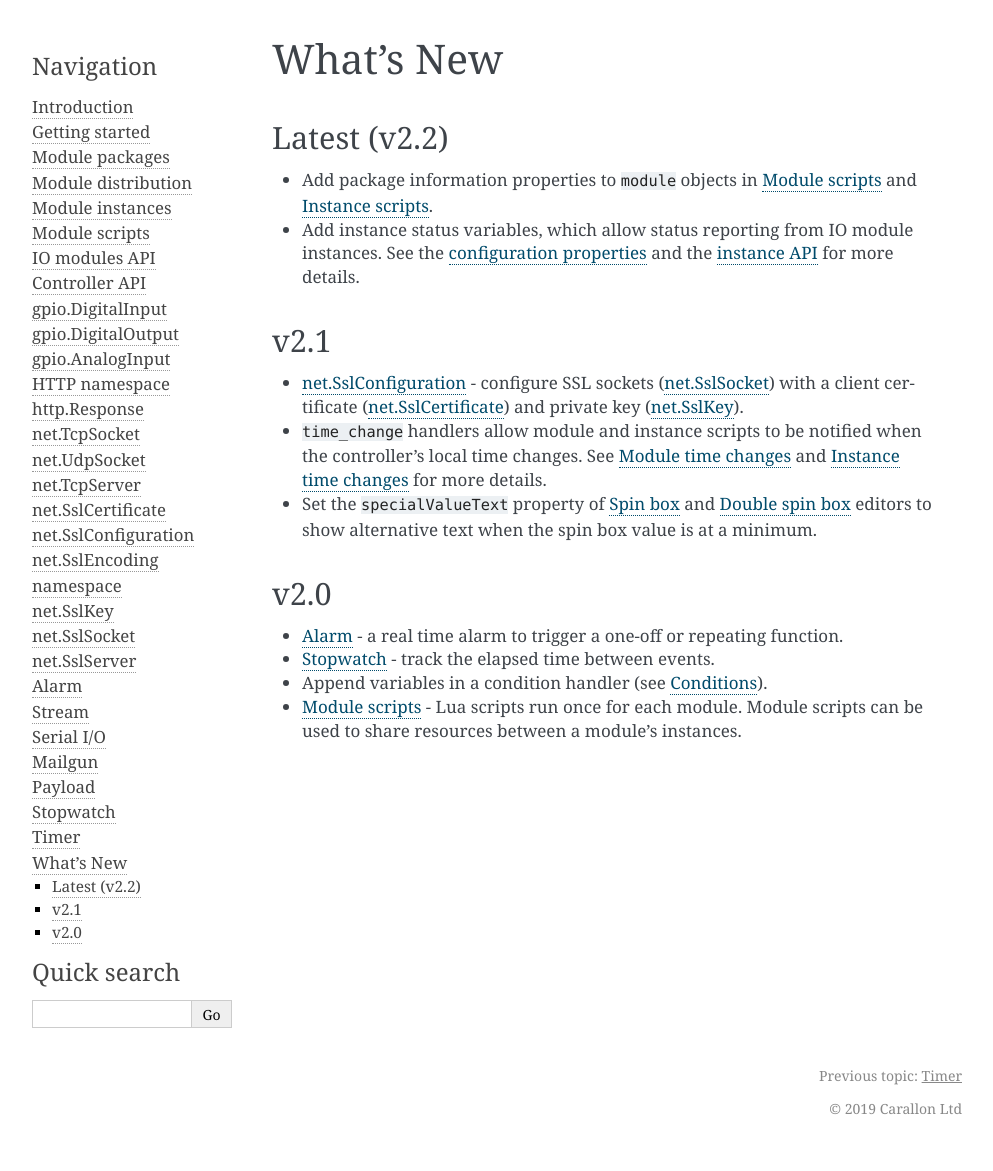
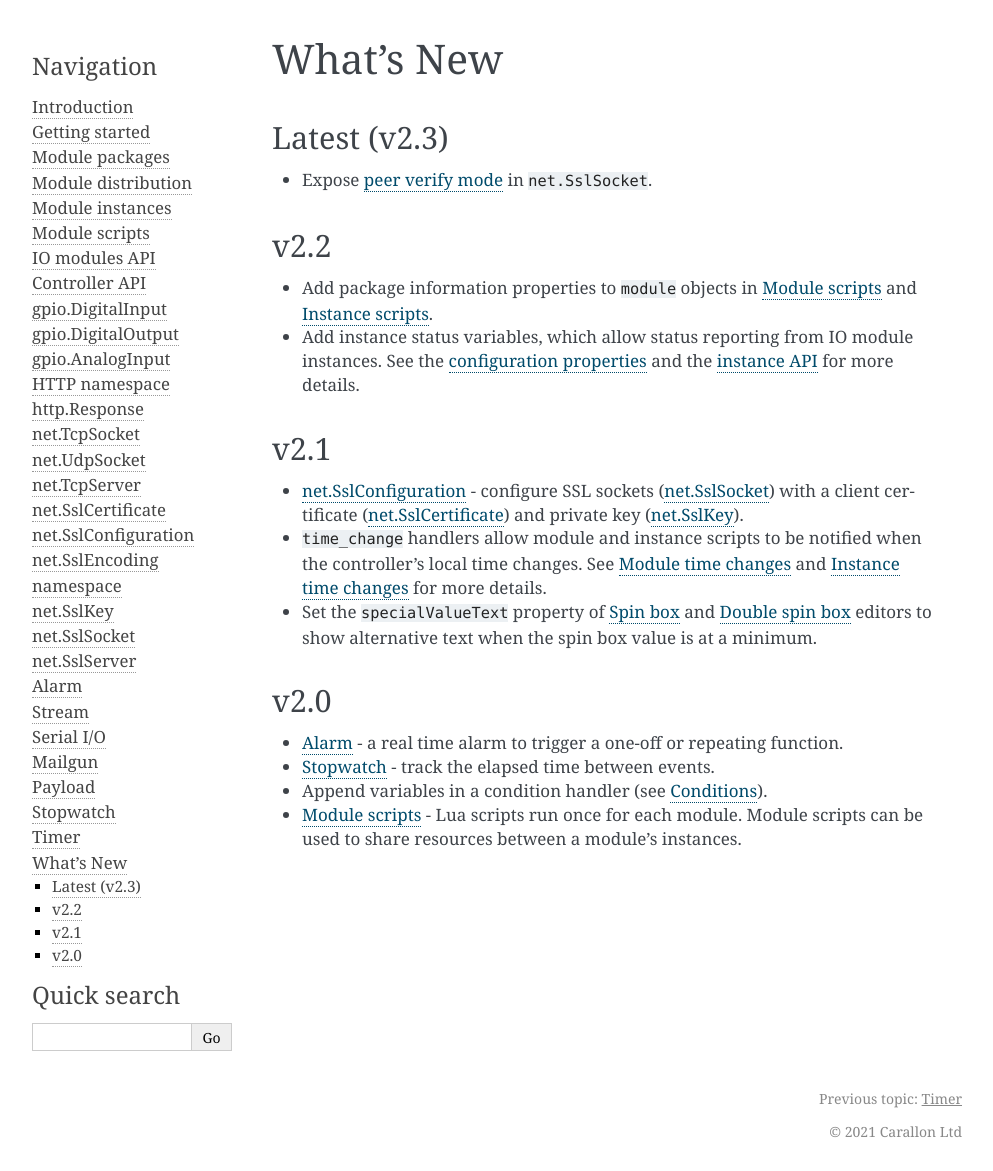
Before and after one commit to carallon/io-module-developer-guide, a Sphinx documentation site: the page built from source/whatsnew.rst, in a window 1280 px wide. Shown: the whole page, without its empty margins (148-1141 px from the left). Built offline with Sphinx 7.4.7, drawn with Linux system fonts in a browser that asks for light colours; before the commit the page ends 1148 px from its top, so only the background shows below that.

Commit message:
Add what's new in v2.3

```diff
--- a/source/_templates/layout.html
+++ b/source/_templates/layout.html
@@ -17,6 +17,6 @@
         </li>
       {%- endif %}
     </ul>
-    <p>&copy; 2019 Carallon Ltd</p>
+    <p>&copy; 2021 Carallon Ltd</p>
   </div>
 {% endblock %}
--- a/source/api/net/sslsocket.rst
+++ b/source/api/net/sslsocket.rst
@@ -68,6 +68,8 @@ The SSL configuration of this socket. SslSockets have a default configuration th
 
 See :doc:`../net/sslconfiguration` for details about the SSLConfiguration API.
 
+.. _ssl-socket-peer-verify-mode:
+
 SslSocket.peer_verify_mode
 ==========================
 
--- a/source/conf.py
+++ b/source/conf.py
@@ -46,7 +46,7 @@ master_doc = 'index'
 
 # General information about the project.
 project = u'IO Module Developer Guide'
-copyright = u'2017 Pharos Architectural Controls Ltd'
+copyright = u'2021 Pharos Architectural Controls Ltd'
 author = u'Carallon Ltd'
 
 # The version info for the project you're documenting, acts as replacement for
--- a/source/whatsnew.rst
+++ b/source/whatsnew.rst
@@ -1,8 +1,13 @@
 What's New
 ##########
 
-Latest (v2.2)
+Latest (v2.3)
 *************
+
+* Expose :ref:`peer verify mode<ssl-socket-peer-verify-mode>` in ``net.SslSocket``.
+
+v2.2
+****
 
 * Add package information properties to ``module`` objects in :ref:`Module scripts<module-package-information>` and :ref:`Instance scripts<module-instance-package-information>`.
 * Add instance status variables, which allow status reporting from IO module instances. See the :ref:`configuration properties<status-variable-package-information>` and the :ref:`instance API<module-instance-status-variables>` for more details.
```
